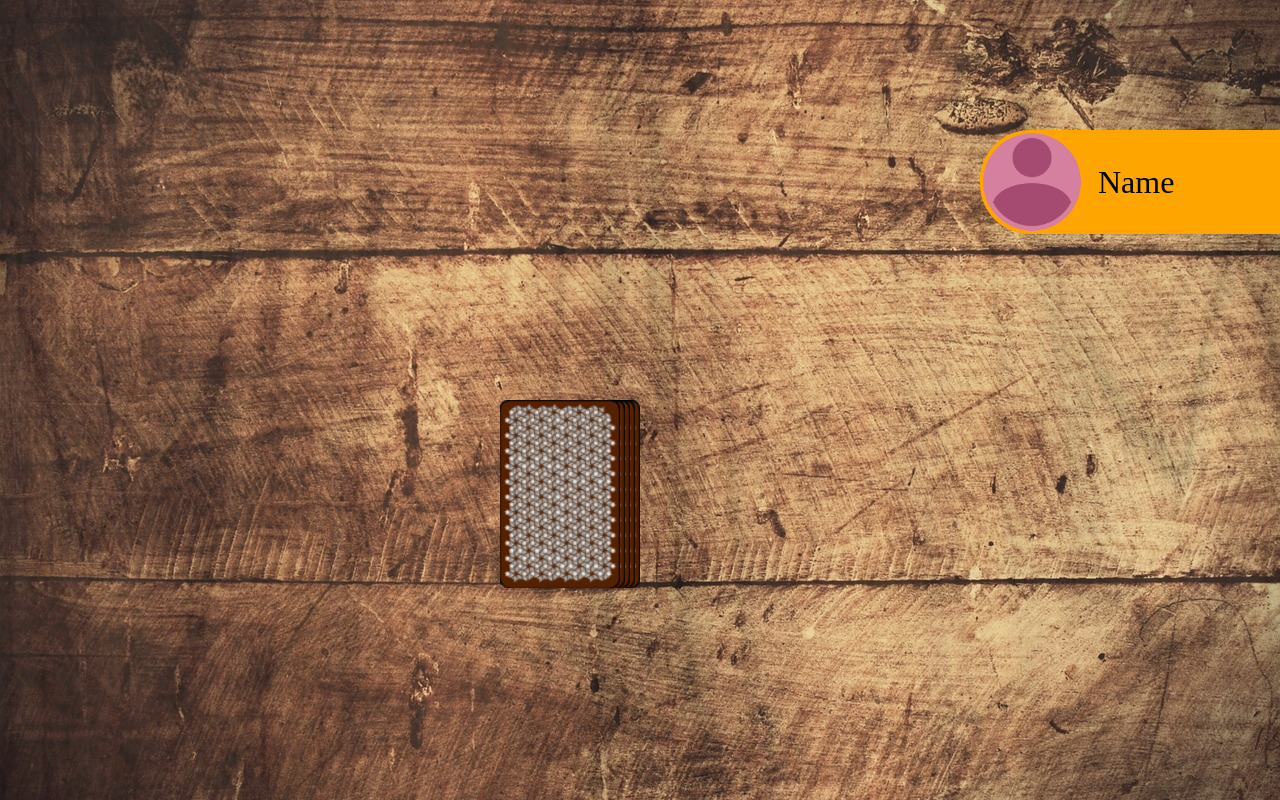
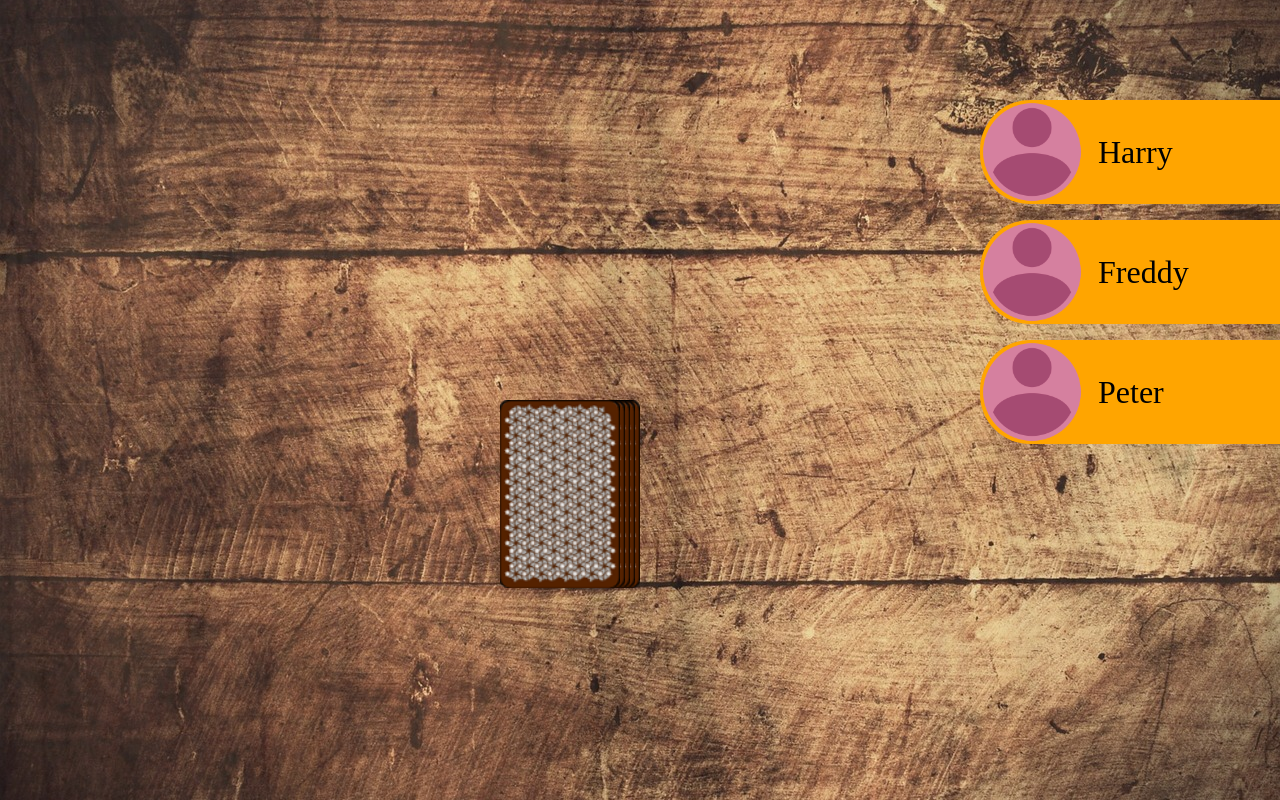
Before and after one commit to DennisJakobi76/Ring_of_fire, an Angular app: page /game in a window 1280 px wide. Built offline with nearby package versions, Linux system fonts and the light colour scheme.

Commit message:
bound player name to game component

```diff
--- a/src/app/game/game.component.html
+++ b/src/app/game/game.component.html
@@ -1,5 +1,6 @@
 <!DOCTYPE html>
-<app-player [ngStyle]="{'top.px':130}" class="player-position"></app-player>
+<app-player *ngFor="let player of game.players; let i = index" [ngStyle]="{'top.px':100+i*120}" [name]="player"
+	class="player-position"></app-player>
 <div class="field">
 	<div class="card-stack">
 
--- a/src/app/player/player.component.html
+++ b/src/app/player/player.component.html
@@ -2,5 +2,5 @@
 
 <div class="player">
 	<img src="assets/img/player_pic.png" alt="" />
-	<span>Name</span>
+	<span>{{ name }}</span>
 </div>
--- a/src/app/player/player.component.ts
+++ b/src/app/player/player.component.ts
@@ -1,11 +1,13 @@
-import { Component } from '@angular/core';
+import { Component, Input } from '@angular/core';
 
 @Component({
   selector: 'app-player',
   imports: [],
   templateUrl: './player.component.html',
-  styleUrl: './player.component.scss'
+  styleUrl: './player.component.scss',
 })
 export class PlayerComponent {
+  @Input() name?: string;
 
+  constructor() {}
 }
--- a/src/models/game.ts
+++ b/src/models/game.ts
@@ -1,5 +1,5 @@
 export class Game {
-  public players: string[] = [];
+  public players: string[] = ['Harry', 'Freddy', 'Peter'];
   public stack: string[] = [];
   public playedCards: string[] = [];
   public currentPlayer: number = 0;
```
